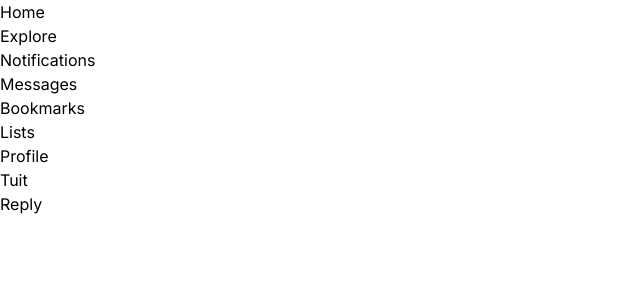
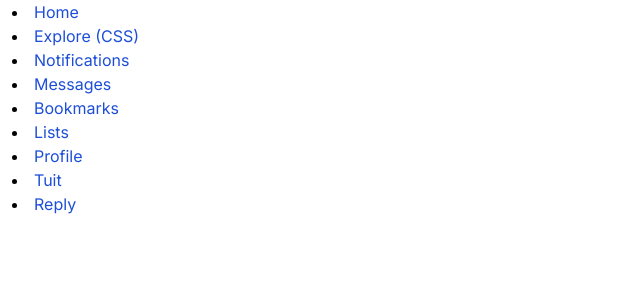
Before and after one commit to jamescd18/tuiter-web-app, a Next.js app: page /tuiter/navigation in a window 1280 px wide. Shown: the top 300 px of the page, without its empty margins (0-640 px from the left). Built offline with nearby package versions, Linux system fonts and the light colour scheme.

Commit message:
Restyle tuiter nav

```diff
--- a/app/tuiter/nav.tsx
+++ b/app/tuiter/nav.tsx
@@ -1,13 +1,13 @@
-import Link from "next/link";
+import Link from "@blocks/link";
 
 export default function Nav() {
   return (
-    <ul>
+    <ul className="list-disc list-inside ml-3">
       <li>
         <Link href="home">Home</Link>
       </li>
       <li>
-        <Link href="explore">Explore</Link>
+        <Link href="explore">Explore (CSS)</Link>
       </li>
       <li>
         <Link href="notifications">Notifications</Link>
```
